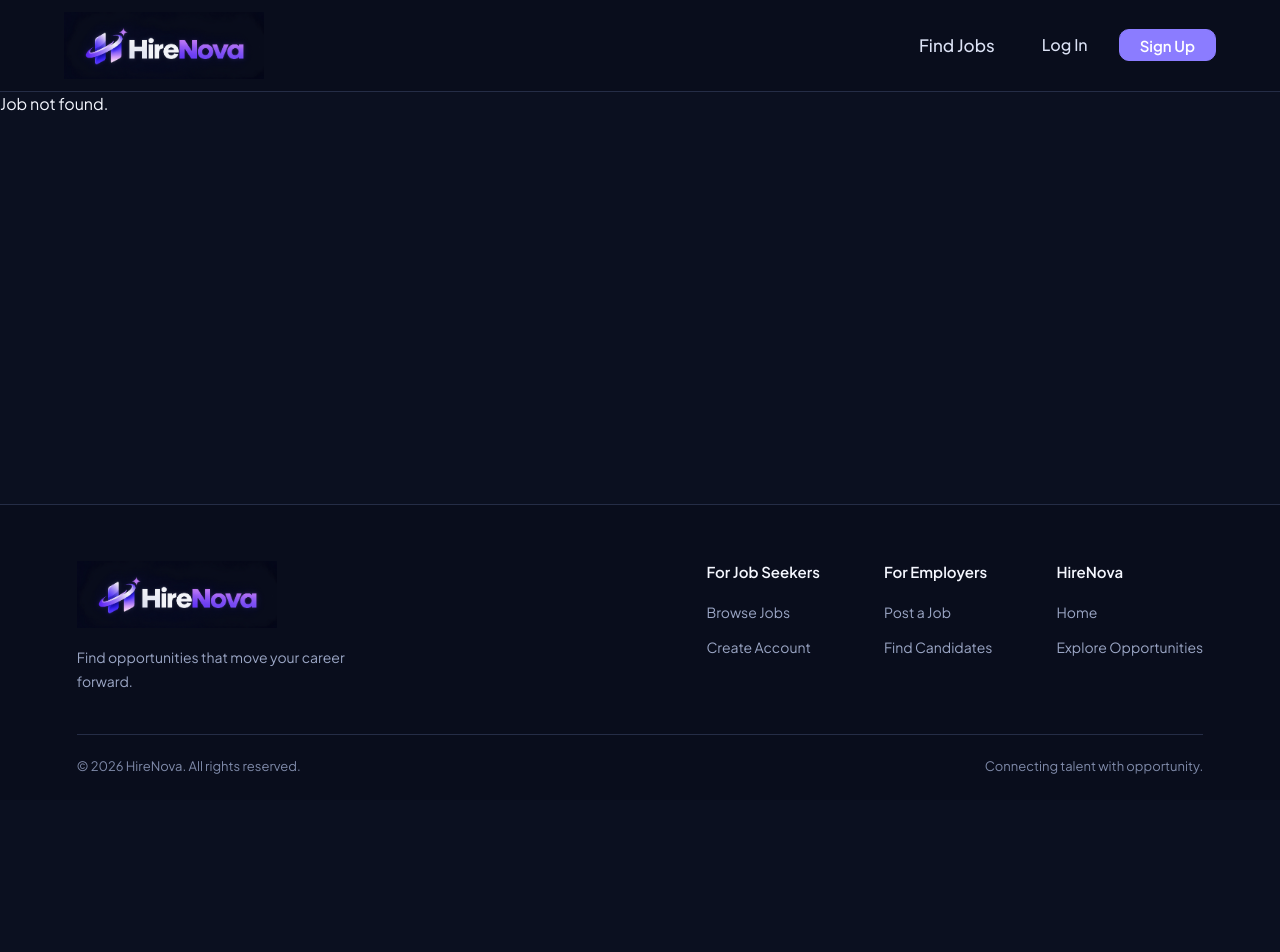
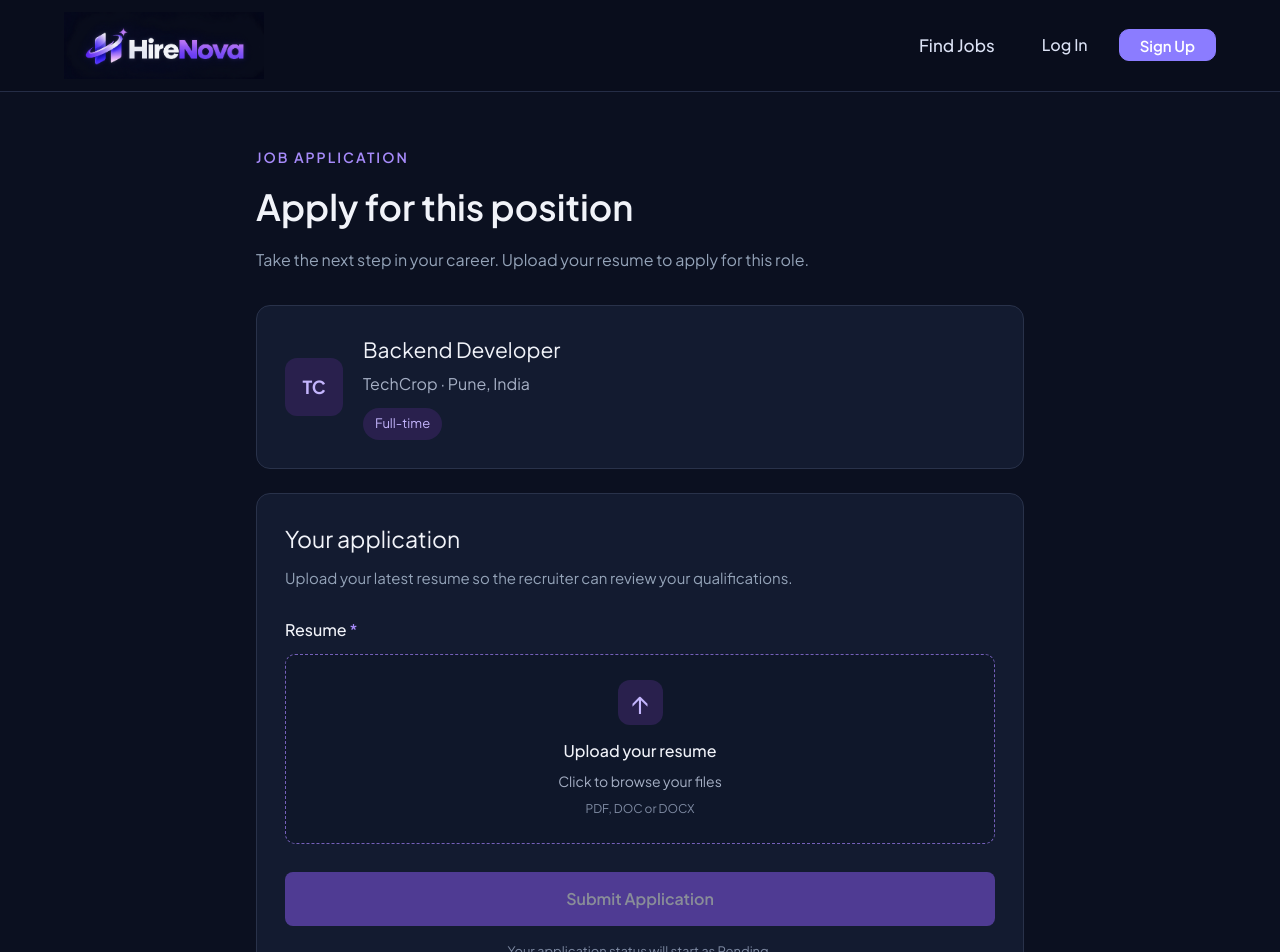
Before and after one commit to Yadnesh2026/HireHub, a Next.js app in the folder frontend/: page /jobs/apply in a window 1280 px wide. Shown: the top 952 px of the page. Before the commit the page ends 800 px from the top, so only its background shows below. Built offline with nearby package versions, Linux system fonts and the light colour scheme; no server answers.

Commit message:
application completed

```diff
--- a/frontend/app/jobs/[id]/page.tsx
+++ b/frontend/app/jobs/[id]/page.tsx
@@ -3,6 +3,7 @@
 import { useParams } from "next/navigation"
 import styles from "./page.module.css"
 import { useEffect, useState } from "react";
+import { useRouter } from "next/navigation";
 
 type Job ={
     _id:string;
@@ -19,6 +20,7 @@ type Job ={
 
 
 export default function JobDetails(){
+    const router = useRouter()
     const params = useParams()
     const id = params.id
 
@@ -51,6 +53,7 @@ export default function JobDetails(){
         fetchData()
     },[id]) //[id] tells the effect to run again if the ID changes.
 
+    //If Job is Loading
     if (isLoading) {
     return <p>Loading job details...</p>;
     }
@@ -98,7 +101,8 @@ export default function JobDetails(){
                             <p>{job.salary}</p>
                         </div>
 
-                        <div className={styles.btn}>
+                        <div className={styles.btn}
+                        onClick={()=> router.push(`/jobs/apply?jobId=${job._id}`)}>
                             <button>Apply</button>
                         </div>
                     </div>
--- /dev/null
+++ b/frontend/app/jobs/apply/page.module.css
@@ -0,0 +1,250 @@
+.main {
+    min-height: 100vh;
+    padding: 55px 20%;
+    background-color: #0B1020;
+    color: #F1F3F9;
+}
+
+.header {
+    max-width: 750px;
+    margin-bottom: 32px;
+}
+
+.eyebrow {
+    color: #A78BFA;
+    font-size: 14px;
+    font-weight: 600;
+    letter-spacing: 2px;
+    margin-bottom: 12px;
+}
+
+.header h1 {
+    font-size: 36px;
+    font-weight: 600;
+    margin-bottom: 12px;
+}
+
+.subtitle {
+    color: #94A3B8;
+    font-size: 16px;
+    line-height: 1.7;
+}
+
+.jobCard,
+.applicationCard {
+    max-width: 850px;
+    margin-bottom: 24px;
+    padding: 28px;
+    background-color: #131B30;
+    border: 1px solid #29324A;
+    border-radius: 14px;
+}
+
+.jobCard {
+    display: flex;
+    align-items: center;
+    gap: 20px;
+}
+
+.jobIcon {
+    width: 58px;
+    height: 58px;
+    flex-shrink: 0;
+    display: flex;
+    align-items: center;
+    justify-content: center;
+    border-radius: 12px;
+    background-color: #29204D;
+    color: #C4B5FD;
+    font-size: 18px;
+    font-weight: 700;
+}
+
+.jobInfo h2 {
+    font-size: 21px;
+    margin-bottom: 7px;
+}
+
+.jobInfo p {
+    color: #A6B0C5;
+    margin-bottom: 12px;
+}
+
+.jobType {
+    display: inline-block;
+    padding: 6px 12px;
+    border-radius: 20px;
+    background-color: #29204D;
+    color: #C4B5FD;
+    font-size: 13px;
+}
+
+.sectionTitle {
+    font-size: 23px;
+    margin-bottom: 10px;
+}
+
+.description {
+    color: #94A3B8;
+    font-size: 15px;
+    line-height: 1.6;
+    margin-bottom: 28px;
+}
+
+.resumeSection {
+    margin-bottom: 28px;
+}
+
+.label {
+    display: block;
+    margin-bottom: 12px;
+    font-size: 16px;
+    font-weight: 500;
+}
+
+.label span {
+    color: #A78BFA;
+}
+
+.uploadBox {
+    min-height: 190px;
+    padding: 25px;
+    display: flex;
+    flex-direction: column;
+    align-items: center;
+    justify-content: center;
+    text-align: center;
+    border: 1px dashed #7560BA;
+    border-radius: 10px;
+    background-color: #0F172A;
+    cursor: pointer;
+    transition: border-color 0.2s, background-color 0.2s;
+}
+
+.uploadBox:hover {
+    border-color: #A78BFA;
+    background-color: #171C34;
+}
+
+.uploadBox input {
+    display: none;
+}
+
+.uploadIcon {
+    width: 45px;
+    height: 45px;
+    display: flex;
+    align-items: center;
+    justify-content: center;
+    margin-bottom: 14px;
+    border-radius: 12px;
+    background-color: #29204D;
+    color: #C4B5FD;
+    font-size: 28px;
+}
+
+.uploadBox h3 {
+    max-width: 100%;
+    overflow-wrap: anywhere;
+    font-size: 16px;
+    font-weight: 500;
+    margin-bottom: 8px;
+}
+
+.uploadBox p {
+    color: #A6B0C5;
+    font-size: 14px;
+    margin-bottom: 8px;
+}
+
+.fileFormat {
+    color: #7F8BA3;
+    font-size: 12px;
+}
+
+.notice {
+    display: flex;
+    align-items: flex-start;
+    gap: 12px;
+    padding: 18px;
+    margin-bottom: 25px;
+    border: 1px solid #38305E;
+    border-radius: 9px;
+    background-color: #1B1935;
+}
+
+.noticeIcon {
+    width: 23px;
+    height: 23px;
+    flex-shrink: 0;
+    display: flex;
+    align-items: center;
+    justify-content: center;
+    border-radius: 50%;
+    background-color: #8B5CF6;
+    color: white;
+    font-weight: 700;
+}
+
+.notice h3 {
+    font-size: 15px;
+    margin-bottom: 6px;
+}
+
+.notice p {
+    color: #A6B0C5;
+    font-size: 14px;
+    line-height: 1.6;
+}
+
+.submitBtn {
+    width: 100%;
+    display: flex;
+    align-items: center;
+    justify-content: center;
+    gap: 12px;
+    padding: 15px 20px;
+    border: none;
+    border-radius: 8px;
+    background-color: #8B5CF6;
+    color: white;
+    font-size: 16px;
+    font-weight: 600;
+    cursor: pointer;
+    transition: background-color 0.2s;
+}
+
+.submitBtn:hover:not(:disabled) {
+    background-color: #7C3AED;
+}
+
+.submitBtn:disabled {
+    opacity: 0.5;
+    cursor: not-allowed;
+}
+
+.footerNote {
+    margin-top: 16px;
+    color: #7F8BA3;
+    font-size: 13px;
+    text-align: center;
+}
+
+@media (max-width: 600px) {
+    .main {
+        padding: 35px 18px;
+    }
+
+    .header h1 {
+        font-size: 29px;
+    }
+
+    .jobCard,
+    .applicationCard {
+        padding: 20px;
+    }
+
+    .jobCard {
+        align-items: flex-start;
+    }
+}
--- /dev/null
+++ b/frontend/app/jobs/apply/page.tsx
@@ -0,0 +1,131 @@
+"use client"
+
+import { useState } from "react";
+import styles from "./page.module.css"
+
+export default function ApplyJob(){
+     const [resume, setResume] = useState<File | null>(null);
+
+     const handleSubmit = ()=>{
+        if(!resume){
+            alert("Please upload the Resume")
+            return;
+        }
+        console.log("selected Resume",resume)
+
+        const allowedTypes = [
+            "application/pdf",
+            "application/msword",
+            "application/vnd.openxmlformats-officedocument.wordprocessingml.document"
+            ];
+
+        if(!allowedTypes.includes(resume.type)){
+            alert("Please upload a PDF or DOC file")
+            return
+        }
+
+        if(resume.size > 5 * 1024 * 1024){
+            alert("Resume must be smaller than 5MB")
+            return
+        }
+
+        console.log("Resume validation",resume.name)
+
+
+
+
+     }
+
+    return(
+        <main className={styles.main}>
+
+            <section className={styles.header}>
+                <p className={styles.eyebrow}>JOB APPLICATION</p>
+
+                <h1>Apply for this position</h1>
+
+                <p className={styles.subtitle}>
+                    Take the next step in your career.
+                    Upload your resume to apply for this role.
+                </p>
+            </section>
+
+            <section className={styles.jobCard}>
+                <div className={styles.jobIcon}>
+                    <span>TC</span>
+                </div>
+
+                <div className={styles.jobInfo}>
+                    <h2>Backend Developer</h2>
+                    <p>TechCrop · Pune, India</p>
+
+                    <span className={styles.jobType}>
+                        Full-time
+                    </span>
+                </div>
+            </section>
+
+            <section className={styles.applicationCard}>
+                <h2 className={styles.sectionTitle}>
+                    Your application
+                </h2>
+
+                <p className={styles.description}>
+                    Upload your latest resume so the recruiter
+                    can review your qualifications.
+                </p>
+
+                <div className={styles.resumeSection}>
+                    <label className={styles.label}>
+                        Resume <span>*</span>
+                    </label>
+
+                    <label className={styles.uploadBox}>
+                        <input
+                            type="file"
+                            accept=".pdf,.doc,.docx"
+                            onChange={(e) =>
+                                setResume(e.target.files?.[0] ?? null)
+                            }
+                        />
+
+                        <div className={styles.uploadIcon}>
+                            <span>↑</span>
+                        </div>
+
+                        <h3>
+                            {resume
+                                ? resume.name
+                                : "Upload your resume"}
+                        </h3>
+
+                        <p>
+                            {resume
+                                ? `${(resume.size / 1024 / 1024).toFixed(2)} MB`
+                                : "Click to browse your files"}
+                        </p>
+
+                        <span className={styles.fileFormat}>
+                            PDF, DOC or DOCX
+                        </span>
+                    </label>
+                </div>
+
+
+
+                <button
+                    type="button"
+                    className={styles.submitBtn}
+                    disabled={!resume}
+                    onClick={handleSubmit}
+                >
+                    Submit Application
+                </button>
+
+                <p className={styles.footerNote}>
+                    Your application status will start as Pending.
+                </p>
+            </section>
+        </main>
+    )
+}
```
